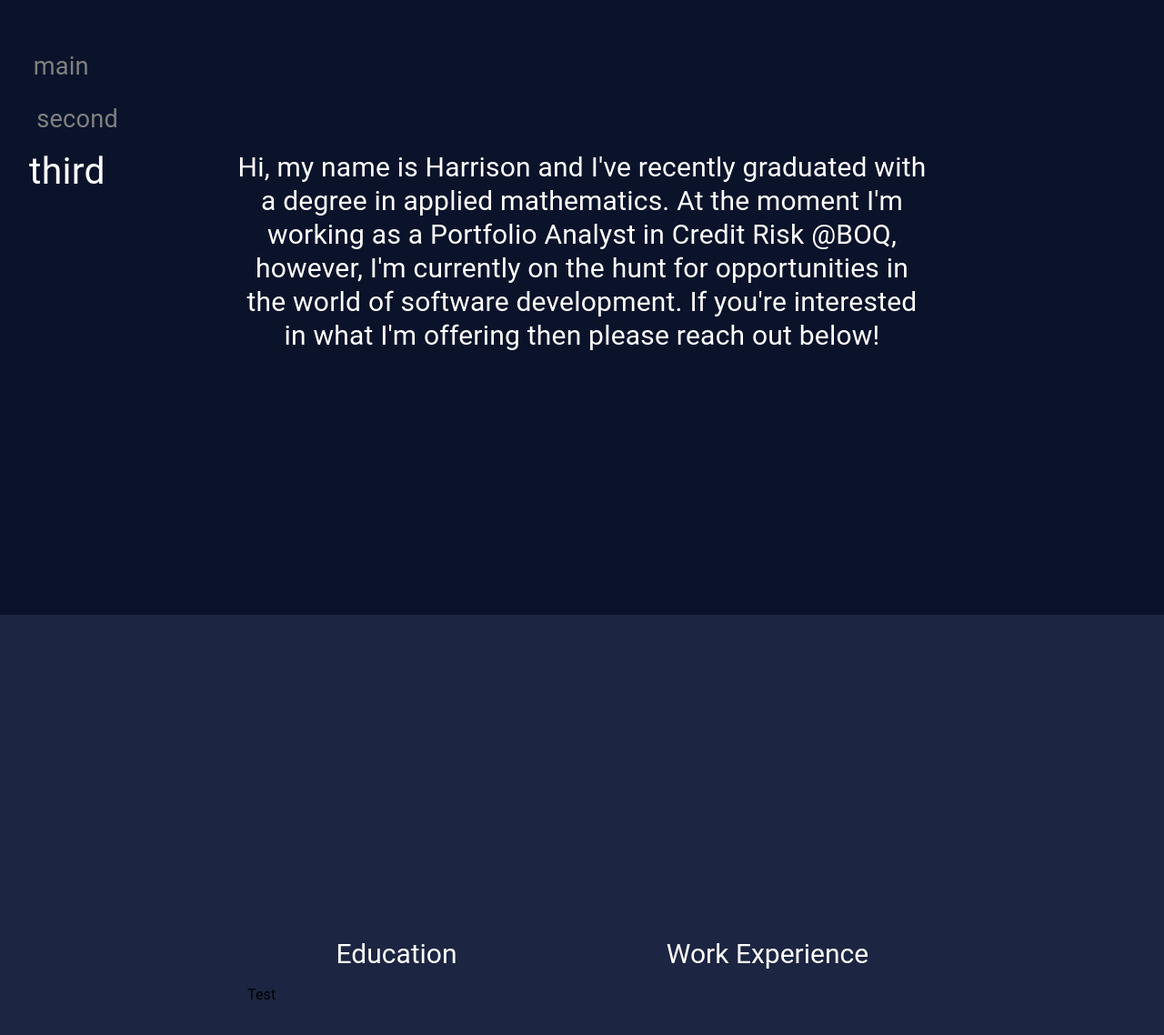
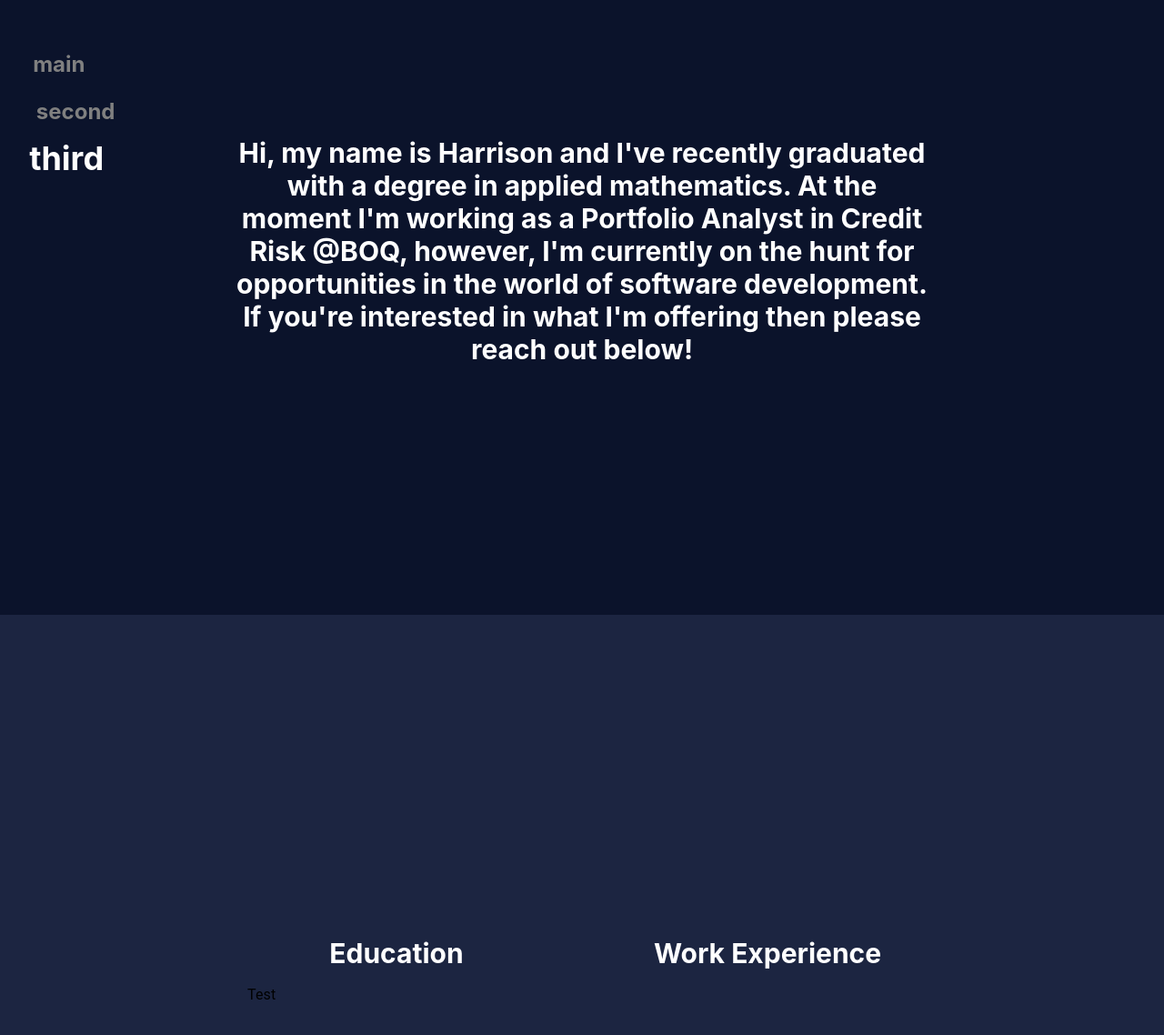
Before and after one commit to hrou0003/portfolio, a React (Create React App) app: page / in a window 1280 px wide. Shown: the part 124-1262 px from the top of the page at 91% size. Built offline with nearby package versions, Linux system fonts and the light colour scheme.

Commit message:
fixed font size styling

```diff
--- a/src/App.js
+++ b/src/App.js
@@ -1,13 +1,11 @@
 import logo from './logo.svg';
 import './App.css';
-import { Grid, Box, Typography, List, ListItem, } from '@mui/material';
-import { createTheme, responsiveFontSizes, ThemeProvider } from "@mui/material/styles";
+import { Grid, Box, Typography, List, ListItem, createTheme } from '@mui/material';
+import { ThemeProvider } from "@mui/material/styles";
 import Navbar from './components/navigation/Navigation';
 import { BrowserRouter } from 'react-router-dom';
 import { motion } from 'framer-motion';
-import Header from './components/title/Title';
 import Section from './components/sections/Section';
-import { useInView } from "react-intersection-observer"
 import { useState } from "react"
 
 function App() {
@@ -19,15 +17,16 @@ function App() {
     setActive(state)
   }
 
-  let theme = createTheme();
+  let theme = createTheme()
 
-  let responsiveText = {
-    lg: 30,
-    md: 20,
-    sm: 15,
-    xs: 10
+  theme.typography.h4 = {
+    [theme.breakpoints.down('md')]: {
+      fontSize: 15,
+    },
+    [theme.breakpoints.up('lg')]: {
+      fontSize: 30
+    }
   }
-
 
   return (
     <BrowserRouter>
@@ -48,9 +47,7 @@ function App() {
         marginX="20vw"
         marginY="auto"
         >
-          <Typography variant="h4" color="white" align="center" sx={{
-            fontSize: responsiveText
-          }}>
+          <Typography variant="h4" color="white" align="center">
             Hi, my name is Harrison and I've recently graduated with a degree in applied mathematics.
             At the moment I'm working as a Portfolio Analyst in Credit Risk @BOQ, however, I'm currently on the hunt for opportunities in the world of software development.
             If you're interested in what I'm offering then please reach out below!
@@ -70,7 +67,7 @@ function App() {
         >
           <Grid container spacing={6}>
             <Grid item xs={6}>
-              <Typography color="white" variant="h3" align='center' sx={{fontSize: responsiveText}}>
+              <Typography color="white" variant="h4" align='center' >
                 Education
               </Typography>
               <List>
@@ -82,7 +79,7 @@ function App() {
               </List>
             </Grid>
             <Grid item xs={6}>
-              <Typography color="white" variant="h3" align='center' sx={{fontSize: responsiveText}}>
+              <Typography color="white" variant="h4" align='center' >
                 Work Experience
               </Typography>
             </Grid>
--- a/src/components/sections/Section.js
+++ b/src/components/sections/Section.js
@@ -6,7 +6,7 @@ export default function Section({id, setActive, color, children}) {
 
     const [ref, inView] = useInView({
         threshold: [0.6, 0.7 ,1],
-        delay: 150,
+        delay: 50,
         trackVisibility: true,
         onChange: (inView) => {
             if (inView) {
```
